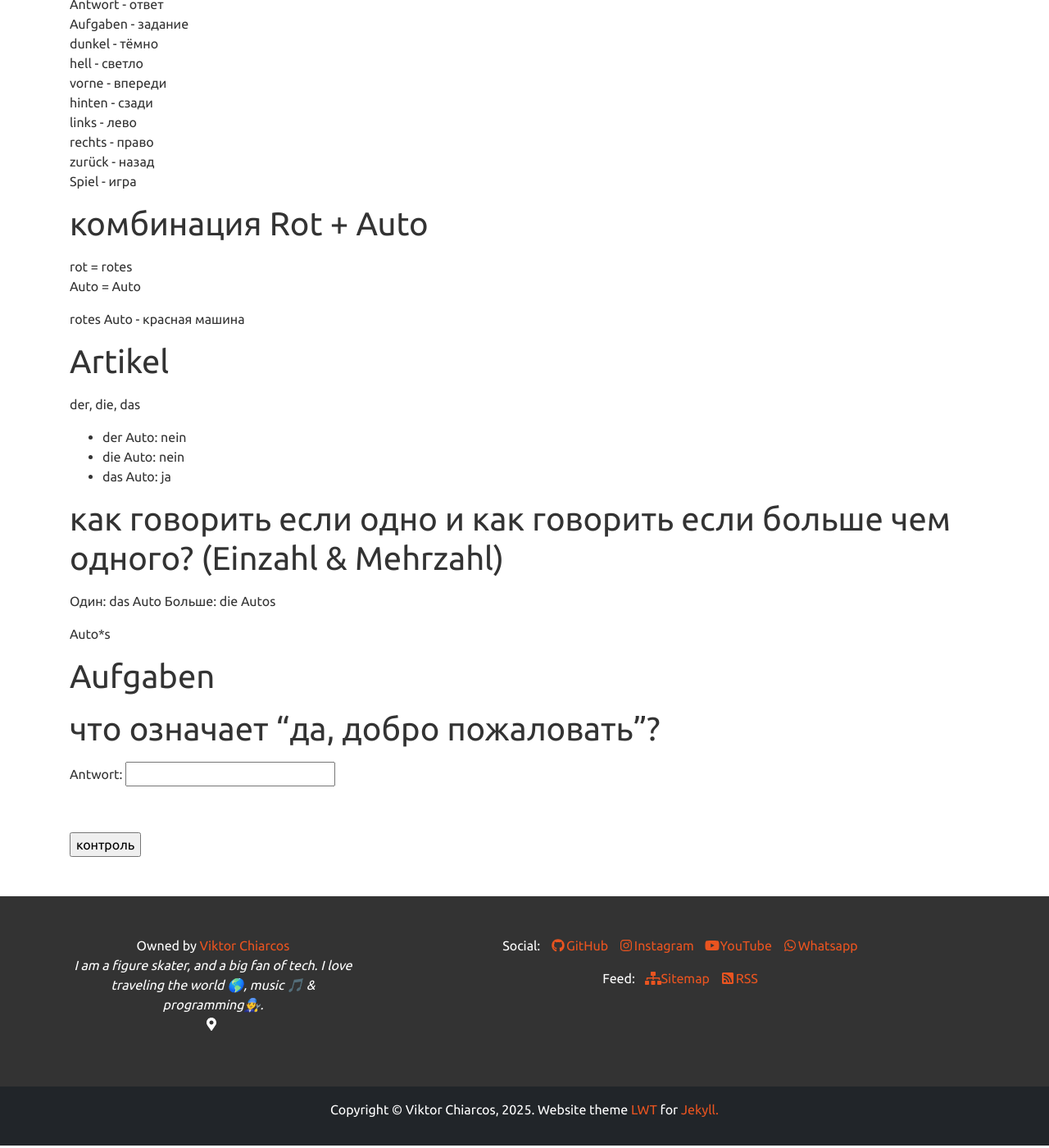
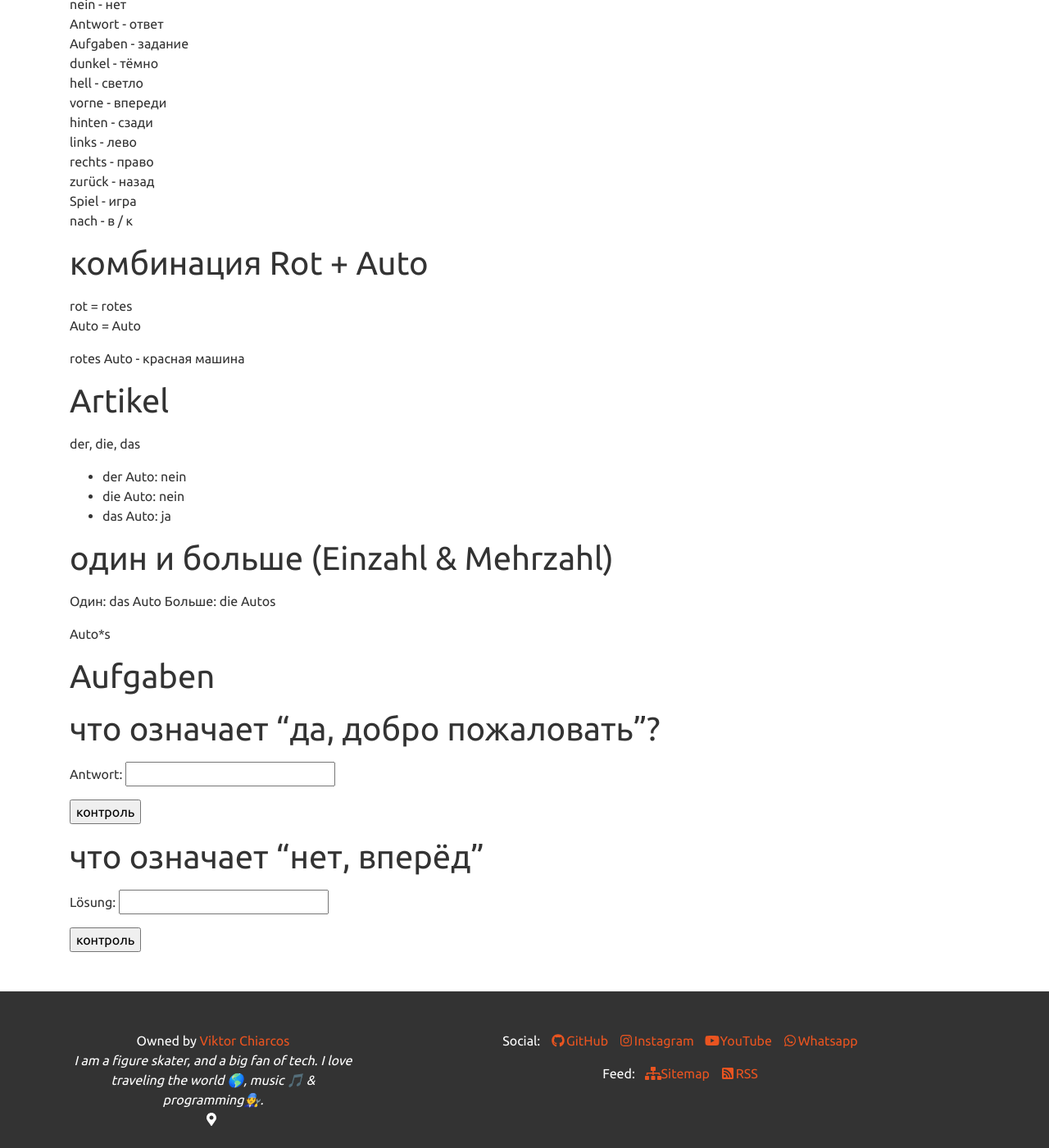
Before and after one commit to viktor-chiarcos/viktor-chiarcos.github.io, a Jekyll site: the page built from _pages/ivan/index.md, in a window 1280 px wide and 1400 px high, scrolled down 893 px. Shown: the whole window at 82% size. Built offline with Jekyll 4.4.1, drawn with Linux system fonts in a browser that asks for light colours.

Commit message:
index.md aktualisieren

```diff
--- a/_pages/ivan/index.md
+++ b/_pages/ivan/index.md
@@ -11,6 +11,9 @@ action: true
 	function button1() {
     		alert("Antwort: Ja, Herzlich Willkommen")
     }
+    function button2() {
+    			alert("Lösung: Nein, nach vorne")
+    {
 </script>
 
 # алфавит
@@ -19,6 +22,7 @@ A B C D E F G H I J K L M N O P Q R S T U V W X Y Z
 
 # слова
 
+Lösung - ответ\
 Webseite - веб-сайт\
 Viktor - Виктор\
 Hilfe - помощь\
@@ -40,7 +44,8 @@ hinten - сзади\
 links - лево\
 rechts - право\
 zurück - назад\
-Spiel - игра
+Spiel - игра\
+nach - в / к
 
 # комбинация Rot + Auto
 
@@ -57,7 +62,7 @@ der, die, das
 - die Auto: nein
 - das Auto: ja
 
-# как говорить если одно и как говорить если больше чем одного? (Einzahl & Mehrzahl)
+# один и больше (Einzahl & Mehrzahl)
 
 Один: das Auto
 Больше: die Autos
@@ -67,8 +72,13 @@ Auto*s
 # Aufgaben
 
 # что означает "да, добро пожаловать"?
+
 Antwort: <input type="text" id="Feld" value="" />
 
-&nbsp;
+<input type="button" value="контроль" onclick="button1();"/>
 
-<input type="button" value="контроль" onclick="button1();"/>
+# что означает "нет, вперёд"
+
+Lösung: <input type="text" id="Feld" value="" />
+
+<input type="button" value="контроль" onclick="button2();"/>
```
